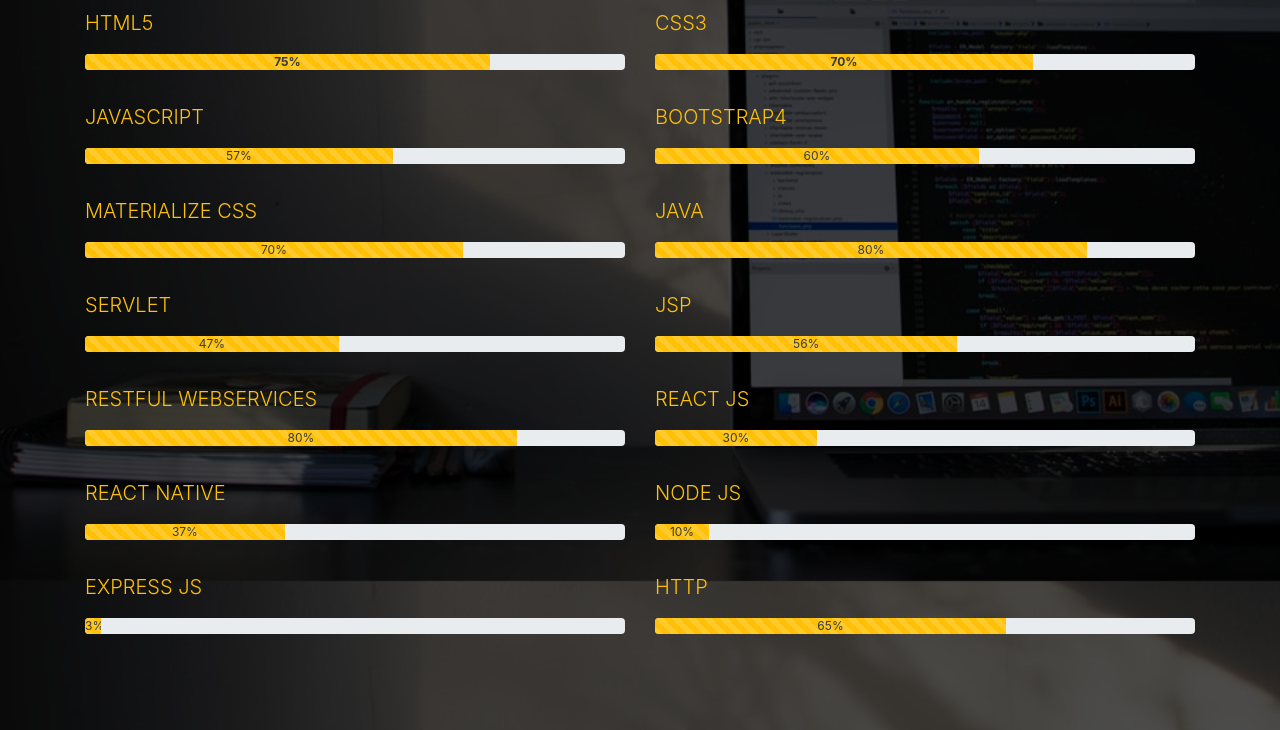
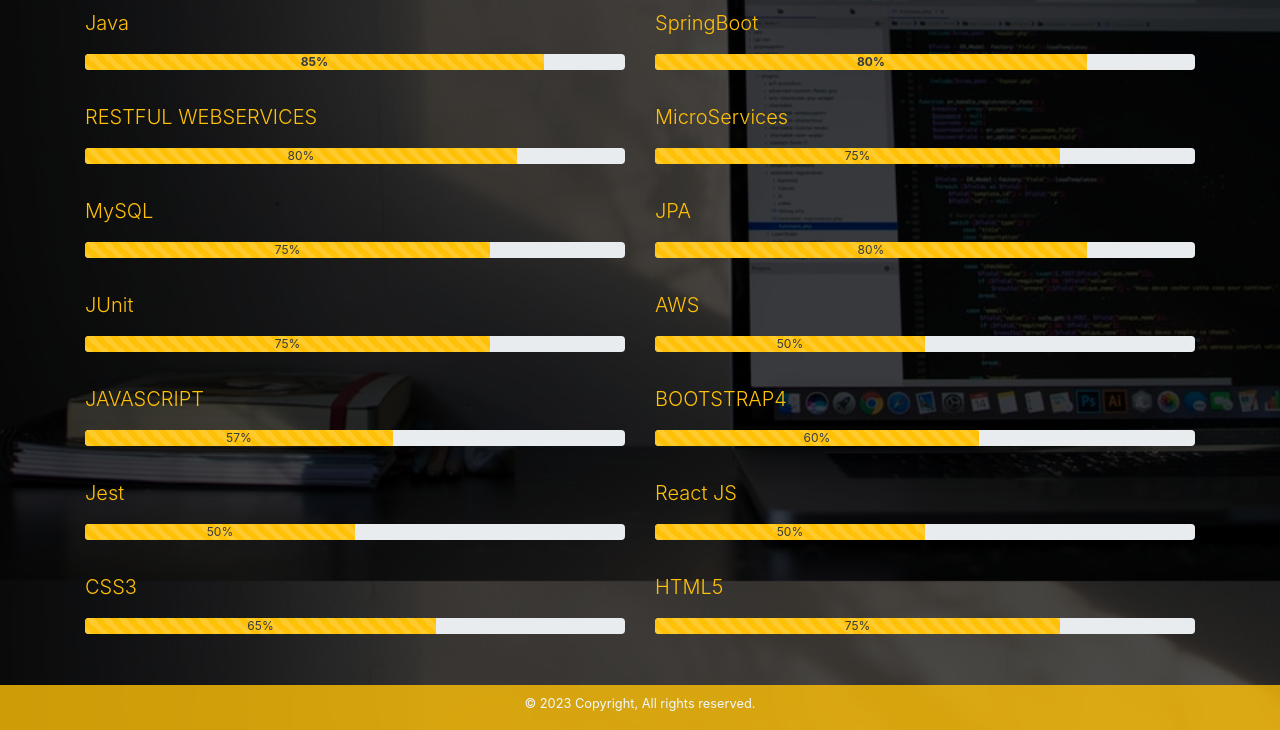
Before and after one commit to ShehbazAnsari/portfolio, a plain HTML site: page pages/skill.html in a window 1280 px wide. Shown: the part 219-949 px from the top of the page. Drawn offline with nearby package versions, Linux system fonts and the light colour scheme.

Commit message:
refactored the skills and about me section and changed the profile picture

```diff
--- a/pages/skill.html
+++ b/pages/skill.html
@@ -30,10 +30,10 @@
           <a class="navbar-brand" href="#">
             <i class="fas fa-code fa-2x text-white"></i>
           </a>
-          <div class="d-flex flex-column border-right rounded-right border-warning">
+          <!-- <div class="d-flex flex-column border-right rounded-right border-warning">
             <span class="font-weight-light text-white font-weight-bold">Ansari</span>
             <span class="font-weight-light text-warning mr-4">Coder</span>
-          </div>
+          </div> -->
         </div>
 
         <button class="navbar-toggler border border-warning" type="button" data-toggle="collapse"
@@ -67,15 +67,92 @@
       </div>
       <div class="row mt-3 animated fadeInDown">
         <div class="col-md-6 mb-3">
-          <p class="lead text-warning">HTML5</p>
+          <p class="lead text-warning">Java</p>
           <div class="progress">
-            <div class="progress-bar progress-bar-striped progress-bar-animated bg-warning text-dark" style="width: 75%;"><span class="font-weight-bold">75%</span></div>
+            <div class="progress-bar progress-bar-striped progress-bar-animated bg-warning text-dark" style="width: 85%;"><span class="font-weight-bold">85%</span></div>
           </div>
         </div>
         <div class="col-md-6">
-          <p class="lead text-warning">CSS3</p>
+          <p class="lead text-warning">SpringBoot</p>
           <div class="progress">
-            <div class="progress-bar progress-bar-striped progress-bar-animated bg-warning text-dark" style="width: 70%;"><span class="font-weight-bold">70%</span></div>
+            <div class="progress-bar progress-bar-striped progress-bar-animated bg-warning text-dark" style="width: 80%;"><span class="font-weight-bold">80%</span></div>
+          </div>
+        </div>
+      </div>
+
+
+
+      <!-- <div class="row mt-3 animated fadeInDown">
+        <div class="col-md-6 mb-3">
+          <p class="lead text-warning">MATERIALIZE CSS</p>
+          <div class="progress">
+            <div class="progress-bar progress-bar-striped progress-bar-animated bg-warning text-dark" style="width: 70%;">70%</div>
+          </div>
+        </div>
+        <div class="col-md-6">
+          <p class="lead text-warning">JAVA</p>
+          <div class="progress">
+            <div class="progress-bar progress-bar-striped progress-bar-animated bg-warning text-dark" style="width: 80%;">80%</div>
+          </div>
+        </div>
+      </div> -->
+
+      <!-- <div class="row mt-3 animated swing">
+        <div class="col-md-6 mb-3">
+          <p class="lead text-warning">SERVLET</p>
+          <div class="progress">
+            <div class="progress-bar progress-bar-striped progress-bar-animated bg-warning text-dark" style="width: 47%;">47%</div>
+          </div>
+        </div>
+        <div class="col-md-6">
+          <p class="lead text-warning">JSP</p>
+          <div class="progress">
+            <div class="progress-bar progress-bar-striped progress-bar-animated bg-warning text-dark" style="width: 56%;">56%</div>
+          </div>
+        </div>
+      </div> -->
+
+      <div class="row mt-3 animated fadeInUp">
+        <div class="col-md-6 mb-3">
+          <p class="lead text-warning">RESTFUL WEBSERVICES</p>
+          <div class="progress">
+            <div class="progress-bar progress-bar-striped progress-bar-animated bg-warning text-dark" style="width: 80%;">80%</div>
+          </div>
+        </div>
+        <div class="col-md-6">
+          <p class="lead text-warning">MicroServices</p>
+          <div class="progress">
+            <div class="progress-bar progress-bar-striped progress-bar-animated bg-warning text-dark" style="width: 75%;">75%</div>
+          </div>
+        </div>
+      </div>
+
+      <div class="row mt-3 animated fadeInUp">
+        <div class="col-md-6 mb-3">
+          <p class="lead text-warning">MySQL</p>
+          <div class="progress">
+            <div class="progress-bar progress-bar-striped progress-bar-animated bg-warning text-dark" style="width: 75%;">75%</div>
+          </div>
+        </div>
+        <div class="col-md-6">
+          <p class="lead text-warning">JPA</p>
+          <div class="progress">
+            <div class="progress-bar progress-bar-striped progress-bar-animated bg-warning text-dark" style="width: 80%;">80%</div>
+          </div>
+        </div>
+      </div>
+
+      <div class="row mt-3 animated fadeInUp">
+        <div class="col-md-6 mb-3">
+          <p class="lead text-warning">JUnit</p>
+          <div class="progress">
+            <div class="progress-bar progress-bar-striped progress-bar-animated bg-warning text-dark" style="width: 75%;">75%</div>
+          </div>
+        </div>
+        <div class="col-md-6">
+          <p class="lead text-warning">AWS</p>
+          <div class="progress">
+            <div class="progress-bar progress-bar-striped progress-bar-animated bg-warning text-dark" style="width: 50%;">50%</div>
           </div>
         </div>
       </div>
@@ -95,82 +172,40 @@
         </div>
       </div>
 
-      <div class="row mt-3 animated fadeInDown">
+      <div class="row mt-3 animated fadeInUp">
         <div class="col-md-6 mb-3">
-          <p class="lead text-warning">MATERIALIZE CSS</p>
+          <p class="lead text-warning">Jest</p>
           <div class="progress">
-            <div class="progress-bar progress-bar-striped progress-bar-animated bg-warning text-dark" style="width: 70%;">70%</div>
+            <div class="progress-bar progress-bar-striped progress-bar-animated bg-warning text-dark" style="width: 50%;">50%</div>
           </div>
         </div>
         <div class="col-md-6">
-          <p class="lead text-warning">JAVA</p>
+          <p class="lead text-warning">React JS</p>
           <div class="progress">
-            <div class="progress-bar progress-bar-striped progress-bar-animated bg-warning text-dark" style="width: 80%;">80%</div>
-          </div>
-        </div>
-      </div>
-
-      <div class="row mt-3 animated swing">
-        <div class="col-md-6 mb-3">
-          <p class="lead text-warning">SERVLET</p>
-          <div class="progress">
-            <div class="progress-bar progress-bar-striped progress-bar-animated bg-warning text-dark" style="width: 47%;">47%</div>
-          </div>
-        </div>
-        <div class="col-md-6">
-          <p class="lead text-warning">JSP</p>
-          <div class="progress">
-            <div class="progress-bar progress-bar-striped progress-bar-animated bg-warning text-dark" style="width: 56%;">56%</div>
+            <div class="progress-bar progress-bar-striped progress-bar-animated bg-warning text-dark" style="width: 50%;">50%</div>
           </div>
         </div>
       </div>
 
       <div class="row mt-3 animated fadeInUp">
         <div class="col-md-6 mb-3">
-          <p class="lead text-warning">RESTFUL WEBSERVICES</p>
+          <p class="lead text-warning">CSS3</p>
           <div class="progress">
-            <div class="progress-bar progress-bar-striped progress-bar-animated bg-warning text-dark" style="width: 80%;">80%</div>
-          </div>
-        </div>
-        <div class="col-md-6">
-          <p class="lead text-warning">REACT JS</p>
-          <div class="progress">
-            <div class="progress-bar progress-bar-striped progress-bar-animated bg-warning text-dark" style="width: 30%;">30%</div>
-          </div>
-        </div>
-      </div>
-
-      <div class="row mt-3 animated fadeInUp">
-        <div class="col-md-6 mb-3">
-          <p class="lead text-warning">REACT NATIVE</p>
-          <div class="progress">
-            <div class="progress-bar progress-bar-striped progress-bar-animated bg-warning text-dark" style="width: 37%;">37%</div>
-          </div>
-        </div>
-        <div class="col-md-6">
-          <p class="lead text-warning">NODE JS</p>
-          <div class="progress">
-            <div class="progress-bar progress-bar-striped progress-bar-animated bg-warning text-dark" style="width: 10%;">10%</div>
-          </div>
-        </div>
-      </div>
-
-      <div class="row mt-3 animated fadeInUp">
-        <div class="col-md-6 mb-3">
-          <p class="lead text-warning">EXPRESS JS</p>
-          <div class="progress">
-            <div class="progress-bar progress-bar-striped progress-bar-animated bg-warning text-dark" style="width: 3%;">3%</div>
+            <div class="progress-bar progress-bar-striped progress-bar-animated bg-warning text-dark" style="width: 65%;">65%</div>
           </div>
         </div>
         <div class="col-md-6 mb-5">
-          <p class="lead text-warning">HTTP</p>
+          <p class="lead text-warning">HTML5</p>
           <div class="progress mb-5">
-            <div class="progress-bar progress-bar-striped progress-bar-animated bg-warning text-dark" style="width: 65%;">65%</div>
+            <div class="progress-bar progress-bar-striped progress-bar-animated bg-warning text-dark" style="width: 75%;">75%</div>
           </div>
         </div>
       </div>
     </div>
 
+    <footer class="page-footer small">
+      <p class="mt-2">&copy; <span id="year"></span> Copyright, All rights reserved.</p>
+    </footer>
   </div>
   <script src="https://cdnjs.cloudflare.com/ajax/libs/jquery/3.5.1/jquery.slim.min.js"></script>
   <script src="https://cdnjs.cloudflare.com/ajax/libs/popper.js/1.16.1/umd/popper.min.js"></script>
```
Also changed, not shown: index.html (+6 -6 lines), pages/about.html (+22 -16 lines), pages/contact.html (+9 -9 lines), pages/project.html (+1 -1 lines), img/ShehbaazAnsariProfile.png (added), 2 other files.
